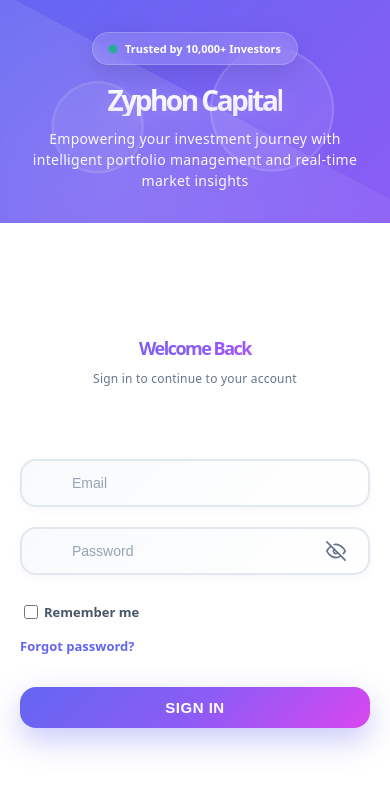
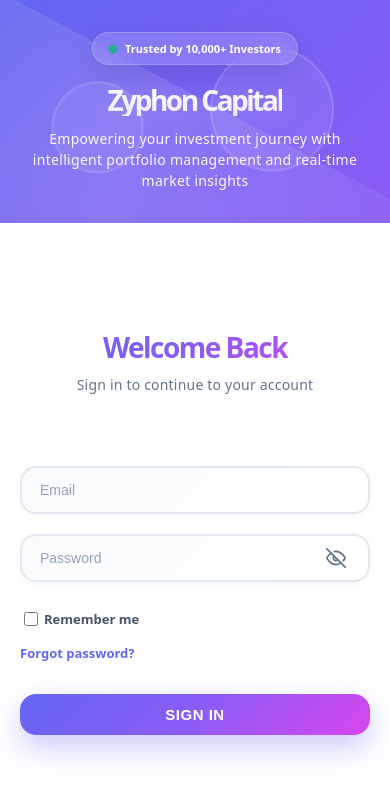
Before and after one commit to jrey21/zyphon, a React (Vite) app: page /login in a window 390 px wide. Shown: the top 796 px of the page. Built offline with nearby package versions, Linux system fonts and the light colour scheme; no server answers.

Commit message:
Update mobile responsive

```diff
--- a/src/pages/Login.css
+++ b/src/pages/Login.css
@@ -1087,11 +1087,11 @@
     }
 
     .login-box h2 {
-        font-size: 18px;
+        font-size: 28px;
     }
 
     .subtitle {
-        font-size: 12px;
+        font-size: 14px;
         margin-bottom: 24px;
     }
 
@@ -1100,8 +1100,13 @@
     }
 
     .form-group input {
-        padding: 14px 18px 14px 50px;
+        padding: 14px 18px;
         font-size: 14px;
+    }
+
+    .form-group input[type="password"],
+    .form-group input[type="text"]:not(#username) {
+        padding-right: 50px;
     }
 
     .input-icon {
```
Also changed, not shown: 1 other file (tests, documents, lock files or other folders).
